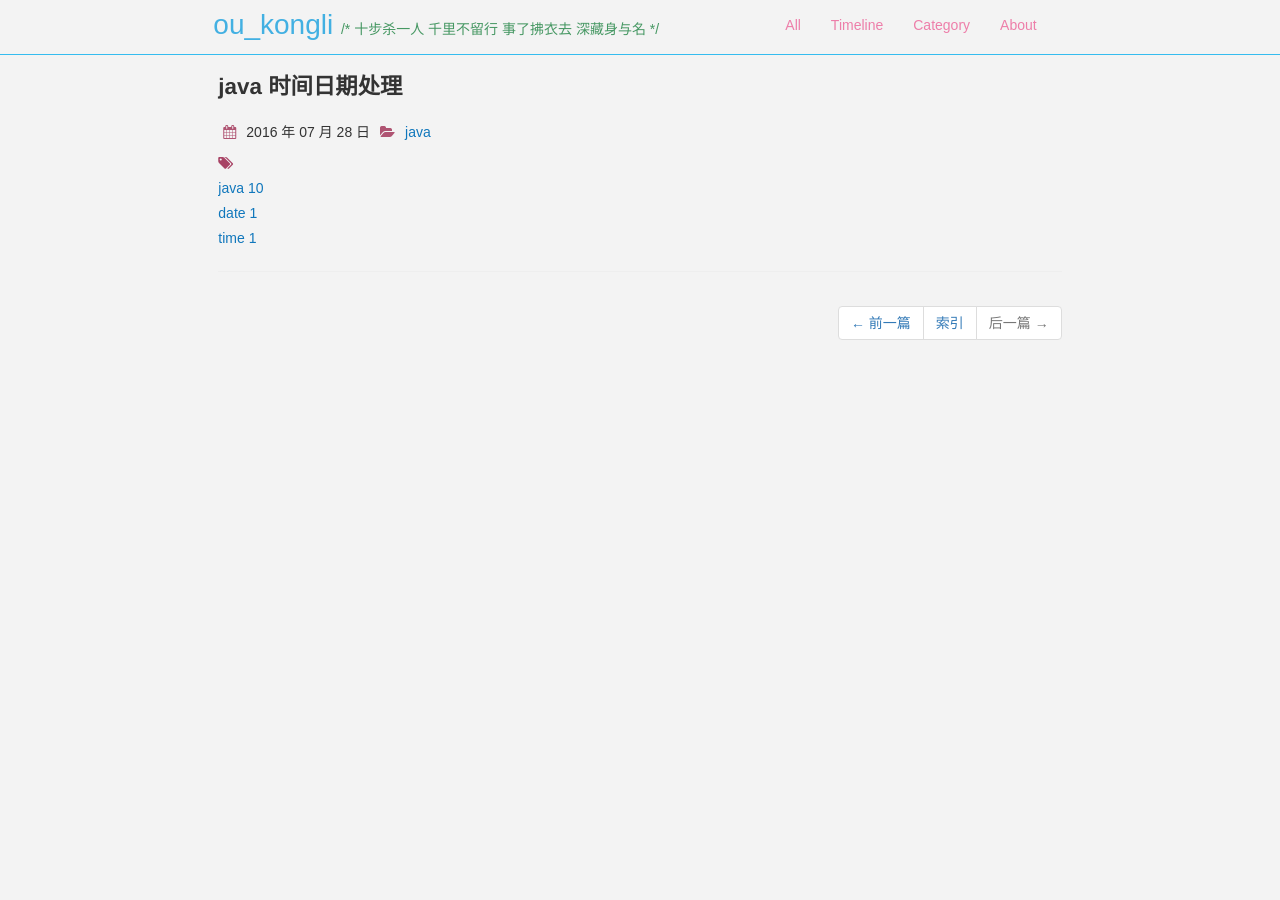
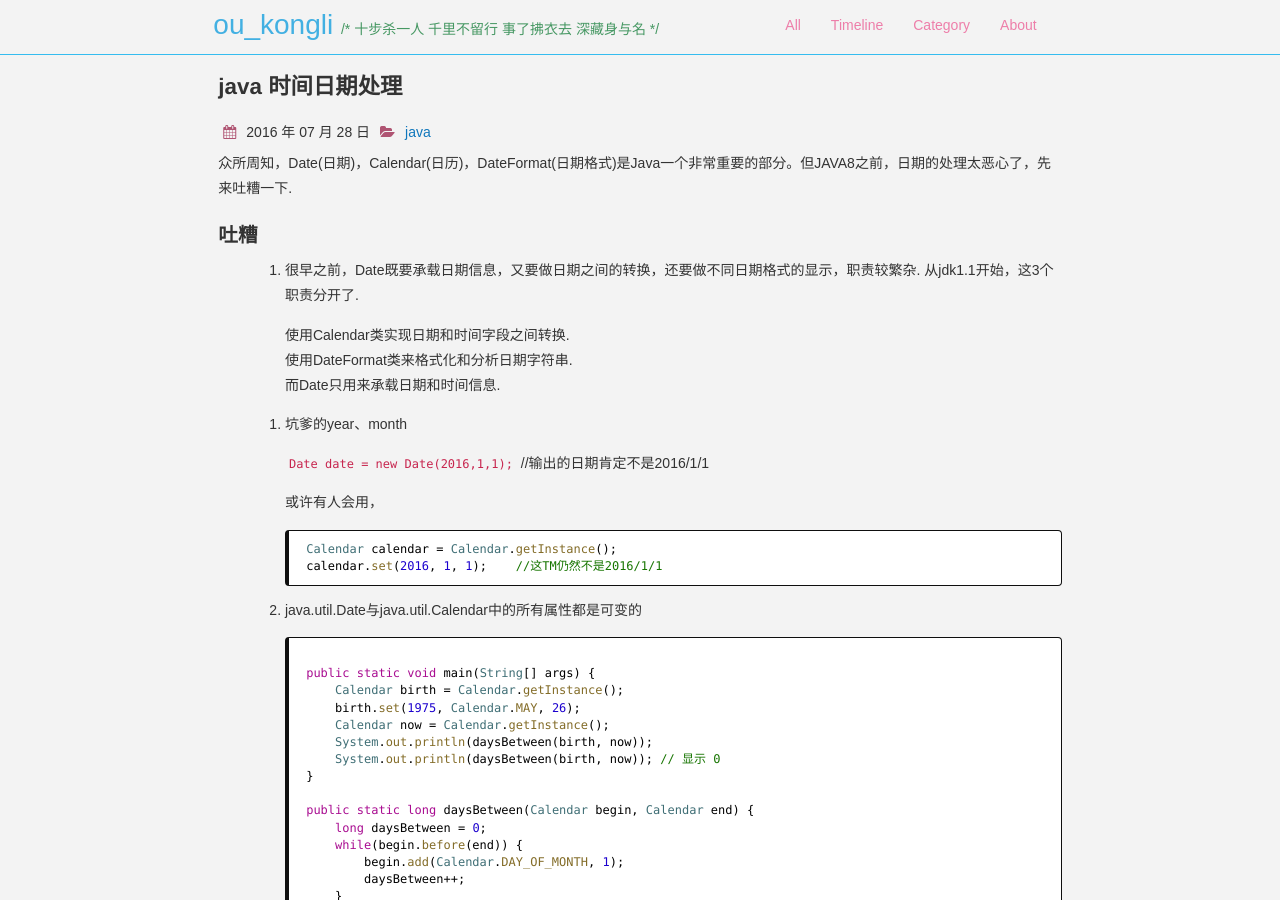
Before and after one commit to ouyangkongli/ouyangkongli.github.io, a Jekyll site: the page built from _posts/2016-07-28-java-date.md, in a window 1280 px wide and 900 px high. Built offline with Jekyll 4.4.1, drawn with Linux system fonts in a browser that asks for light colours; nearby versions of some CDN libraries; comment, search, counter and statistics services are not loaded; some of the changed text lies outside the part shown.

Commit message:
update java date

````diff
--- a/_posts/2016-07-28-java-date.md
+++ b/_posts/2016-07-28-java-date.md
@@ -7,5 +7,57 @@ comments: true
 categories: java
 ---
 
+众所周知，Date(日期)，Calendar(日历)，DateFormat(日期格式)是Java一个非常重要的部分。但JAVA8之前，日期的处理太恶心了，先来吐糟一下.
+
+
+### 吐糟
+
+1.  很早之前，Date既要承载日期信息，又要做日期之间的转换，还要做不同日期格式的显示，职责较繁杂. 从jdk1.1开始，这3个职责分开了.
+
+    使用Calendar类实现日期和时间字段之间转换.
+    使用DateFormat类来格式化和分析日期字符串.
+    而Date只用来承载日期和时间信息.
 
 <!-- more -->
+
+2. 坑爹的year、month
+
+    `Date date = new Date(2016,1,1);`    //输出的日期肯定不是2016/1/1
+
+    或许有人会用，
+
+    ```java
+    Calendar calendar = Calendar.getInstance();
+    calendar.set(2016, 1, 1);    //这TM仍然不是2016/1/1
+    ```
+
+3. java.util.Date与java.util.Calendar中的所有属性都是可变的
+
+    ```java
+
+    public static void main(String[] args) {
+        Calendar birth = Calendar.getInstance();
+        birth.set(1975, Calendar.MAY, 26);
+        Calendar now = Calendar.getInstance();
+        System.out.println(daysBetween(birth, now));
+        System.out.println(daysBetween(birth, now)); // 显示 0
+    }
+
+    public static long daysBetween(Calendar begin, Calendar end) {
+        long daysBetween = 0;
+        while(begin.before(end)) {
+            begin.add(Calendar.DAY_OF_MONTH, 1);
+            daysBetween++;
+        }
+        return daysBetween;
+    }
+
+    ```
+
+### 建议使用的java日期使用方式
+
+1. Joda
+
+
+
+2. Java8
````
